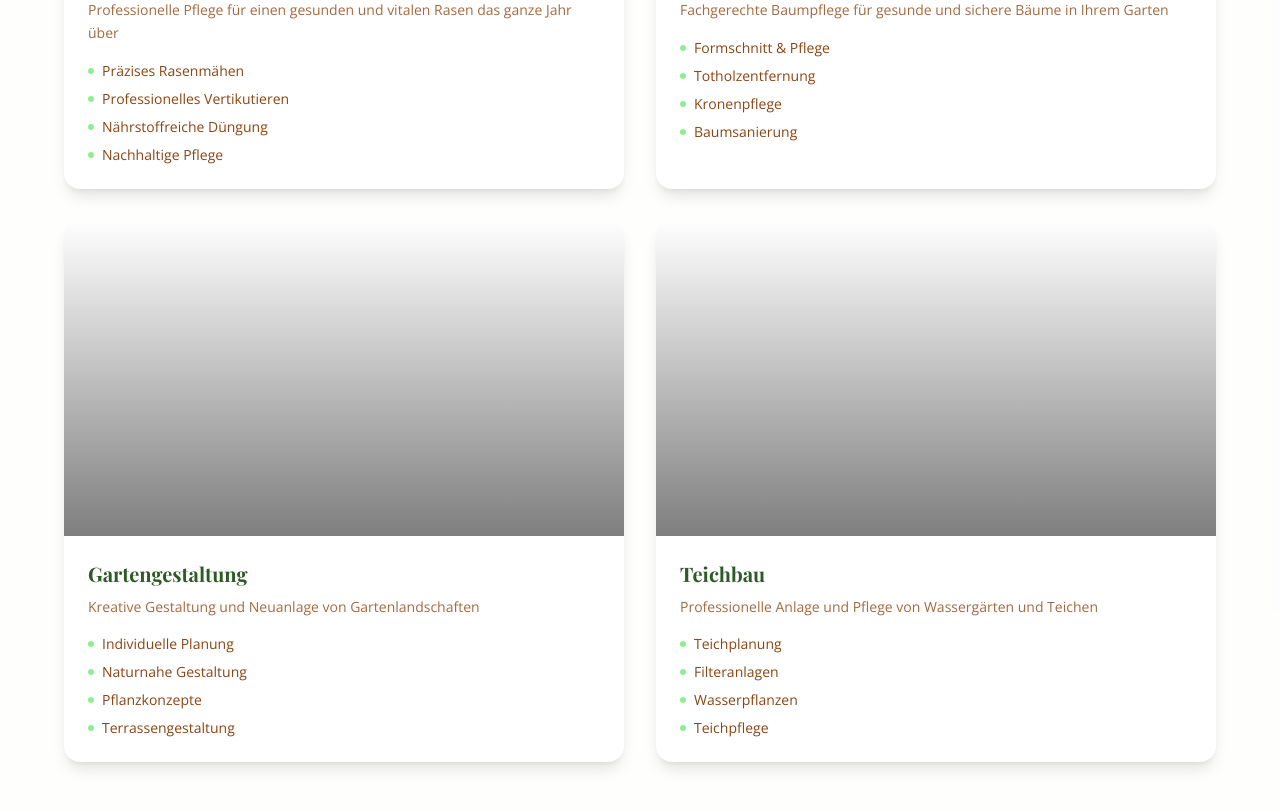
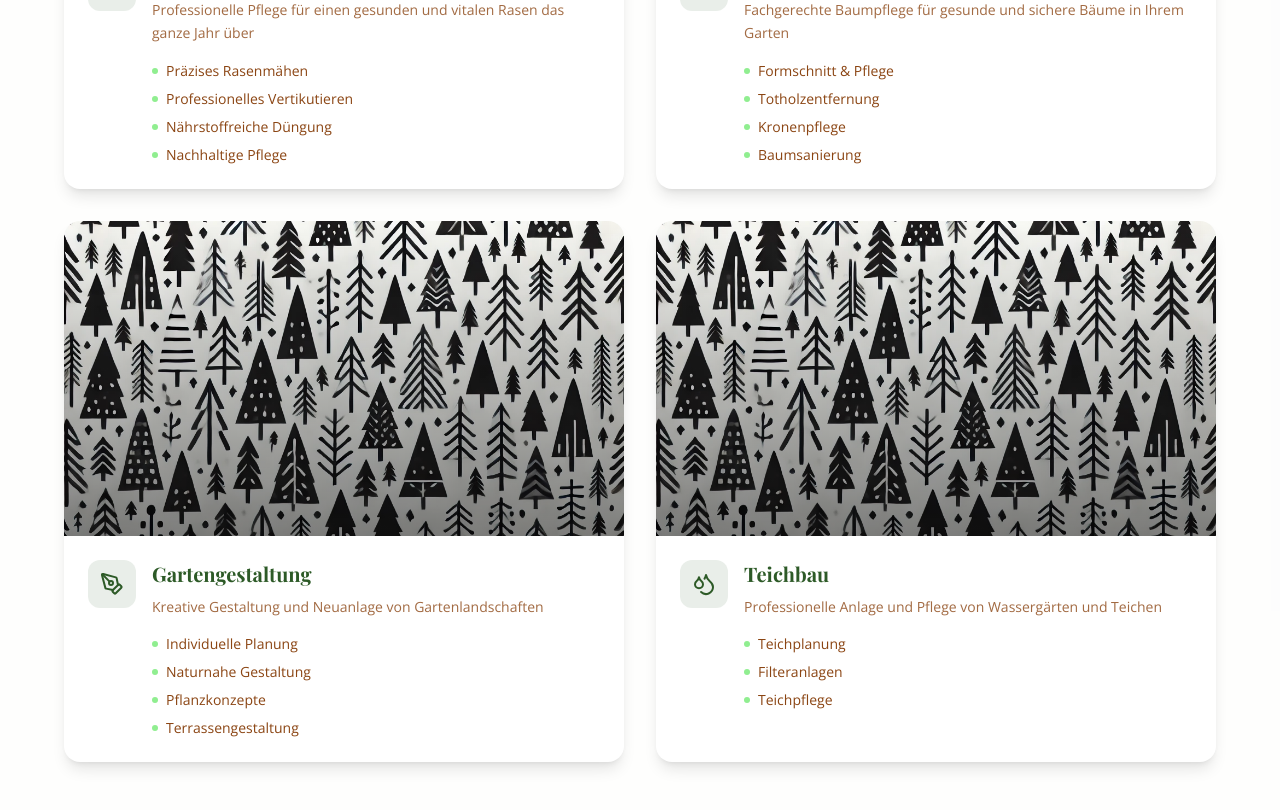
Before and after one commit to coditynet/CobbersGarden, a Next.js app: page / in a window 1280 px wide. Shown: the part 1676-2486 px from the top of the page. Built offline with nearby package versions, Linux system fonts and the light colour scheme; no server answers; a web font is replaced by a local one.

Commit message:
FIX: Fallback Image not showing FIX: video taking years to load

```diff
--- a/src/components/landing/Services.tsx
+++ b/src/components/landing/Services.tsx
@@ -1,8 +1,20 @@
 "use client";
-import { useState, useRef } from "react";
-//import posthog from "posthog-js";
+import { useState, useRef, useEffect } from "react";
+import Image from "next/image";
+import { Scissors, Trees, PenTool, Droplets } from "lucide-react";
+import { LucideIcon } from "lucide-react";
 
-const services = [
+// Define the service type
+type Service = {
+  title: string;
+  description: string;
+  mediaFiles: string[];
+  fallbackImage: string;
+  icon: LucideIcon;
+  features: string[];
+};
+
+const services: Service[] = [
   {
     title: "Rasenpflege",
     description:
@@ -12,6 +24,7 @@ const services = [
       // Add more video paths here
     ],
     fallbackImage: "/assets/img/FallbackImage.png",
+    icon: Scissors,
     features: [
       "Präzises Rasenmähen",
       "Professionelles Vertikutieren",
@@ -29,6 +42,7 @@ const services = [
       "/assets/videos/working/workvideo3.mp4",
     ],
     fallbackImage: "/assets/img/FallbackImage.png",
+    icon: Trees,
     features: [
       "Formschnitt & Pflege",
       "Totholzentfernung",
@@ -43,6 +57,7 @@ const services = [
       // Add more video paths here
     ],
     fallbackImage: "/assets/img/FallbackImage.png",
+    icon: PenTool,
     features: [
       "Individuelle Planung",
       "Naturnahe Gestaltung",
@@ -56,16 +71,12 @@ const services = [
       "Professionelle Anlage und Pflege von Wassergärten und Teichen",
     mediaFiles: [],
     fallbackImage: "/assets/img/FallbackImage.png",
-    features: [
-      "Teichplanung",
-      "Filteranlagen",
-      "Wasserpflanzen",
-      "Teichpflege",
-    ],
+    icon: Droplets,
+    features: ["Teichplanung", "Filteranlagen", "Teichpflege"],
   },
 ];
 
-const ServiceCard = ({ service }: { service: (typeof services)[0] }) => {
+const ServiceCard = ({ service }: { service: Service }) => {
   const [, setIsMediaLoaded] = useState(false);
   const [currentMediaIndex, setCurrentMediaIndex] = useState(0);
   const [isHighQualityLoaded, setIsHighQualityLoaded] = useState(false);
@@ -79,17 +90,41 @@ const ServiceCard = ({ service }: { service: (typeof services)[0] }) => {
     }
   };
 
-  // Get low quality version of video URL
-  const getLowQualityUrl = (url: string) => {
-    return url.replace(".mp4", "-low.mp4");
-  };
+  // Preload next videos
+  useEffect(() => {
+    if (service.mediaFiles && service.mediaFiles.length > 1) {
+      // Start from next index
+      const nextIndex = (currentMediaIndex + 1) % service.mediaFiles.length;
+      const preloadVideos = [];
+
+      // Create preload elements for next videos
+      for (let i = 0; i < 2; i++) {
+        const index = (nextIndex + i) % service.mediaFiles.length;
+        const video = document.createElement("video");
+        video.src = service.mediaFiles[index];
+        video.preload = "auto";
+        preloadVideos.push(video);
+      }
+    }
+  }, [currentMediaIndex, service.mediaFiles]);
 
   return (
     <div className="group bg-white rounded-2xl shadow-lg overflow-hidden transition-all duration-300 hover:shadow-xl">
-      <div className="relative aspect-video w-full overflow-hidden">
-        {service.mediaFiles?.[currentMediaIndex]?.endsWith(".mp4") ? (
+      <div className="relative aspect-video w-full overflow-hidden bg-garden-background/20">
+        {/* Always show fallback image first */}
+        {service.fallbackImage && (
+          <Image
+            src={service.fallbackImage}
+            alt={service.title}
+            fill
+            className="object-cover"
+            priority // This ensures the image loads immediately
+          />
+        )}
+
+        {/* Show video on top of fallback image if available */}
+        {service.mediaFiles?.[currentMediaIndex]?.endsWith(".mp4") && (
           <>
-            {/* Low quality video that plays immediately */}
             <video
               ref={videoRef}
               key={`low-${service.mediaFiles[currentMediaIndex]}`}
@@ -102,12 +137,11 @@ const ServiceCard = ({ service }: { service: (typeof services)[0] }) => {
                 isHighQualityLoaded ? "opacity-0" : "opacity-100"
               } transition-opacity duration-300`}>
               <source
-                src={getLowQualityUrl(service.mediaFiles[currentMediaIndex])}
+                src={service.mediaFiles[currentMediaIndex]}
                 type="video/mp4"
               />
             </video>
 
-            {/* High quality video that loads in the background */}
             <video
               ref={highQualityVideoRef}
               key={`high-${service.mediaFiles[currentMediaIndex]}`}
@@ -129,18 +163,17 @@ const ServiceCard = ({ service }: { service: (typeof services)[0] }) => {
               />
             </video>
           </>
-        ) : service.fallbackImage ? (
-          <div className="w-full h-full bg-garden-background/20" >
+        )}
 
-             </div>  // Placeholder while image loads
-        ) : (
-          <div className="w-full h-full bg-garden-background/20" /> // Default placeholder
-        )}
+        {/* Gradient overlay */}
         <div className="absolute inset-0 bg-gradient-to-t from-black/50 to-transparent" />
       </div>
 
       <div className="p-6">
         <div className="flex items-start gap-4">
+          <div className="w-12 h-12 rounded-xl bg-garden-primary/10 flex items-center justify-center flex-shrink-0">
+            <service.icon className="h-6 w-6 text-garden-primary" />
+          </div>
           <div>
             <h3 className="text-xl font-playfair font-bold text-garden-primary mb-2">
               {service.title}
```
